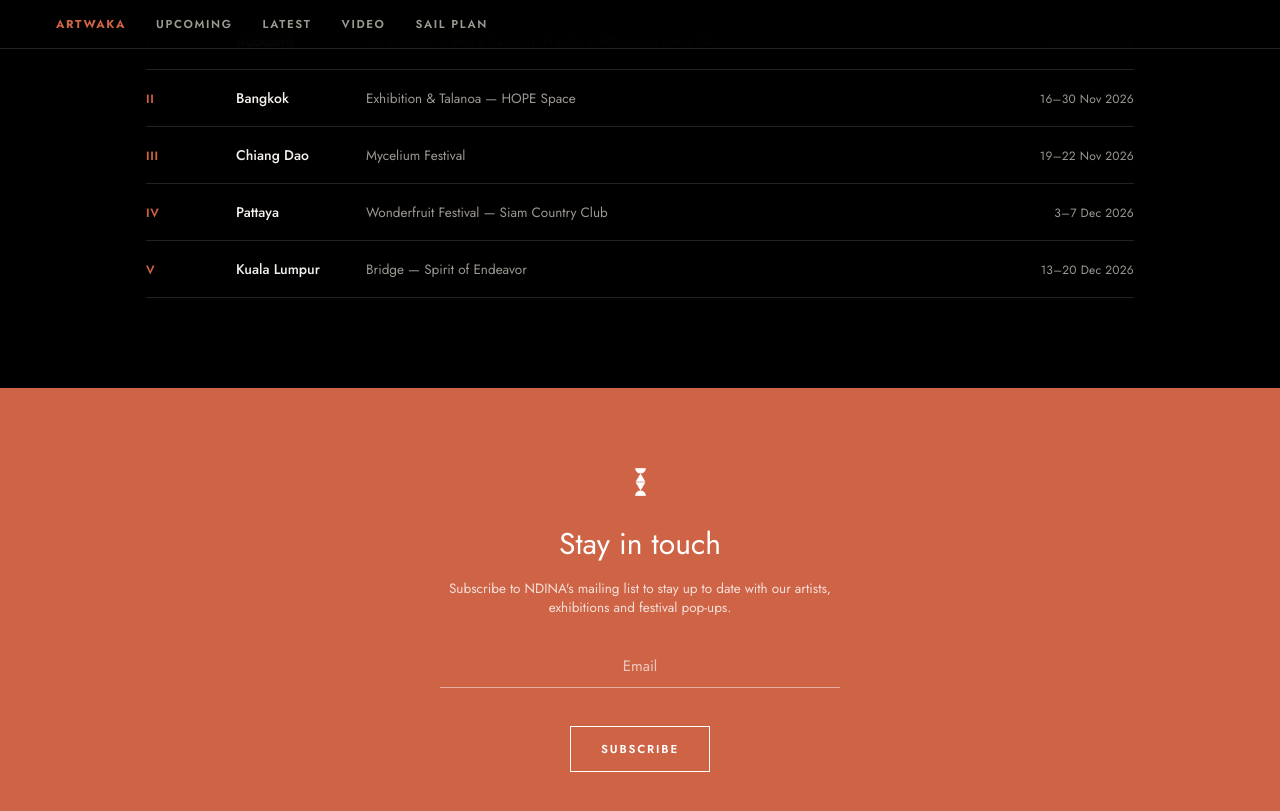
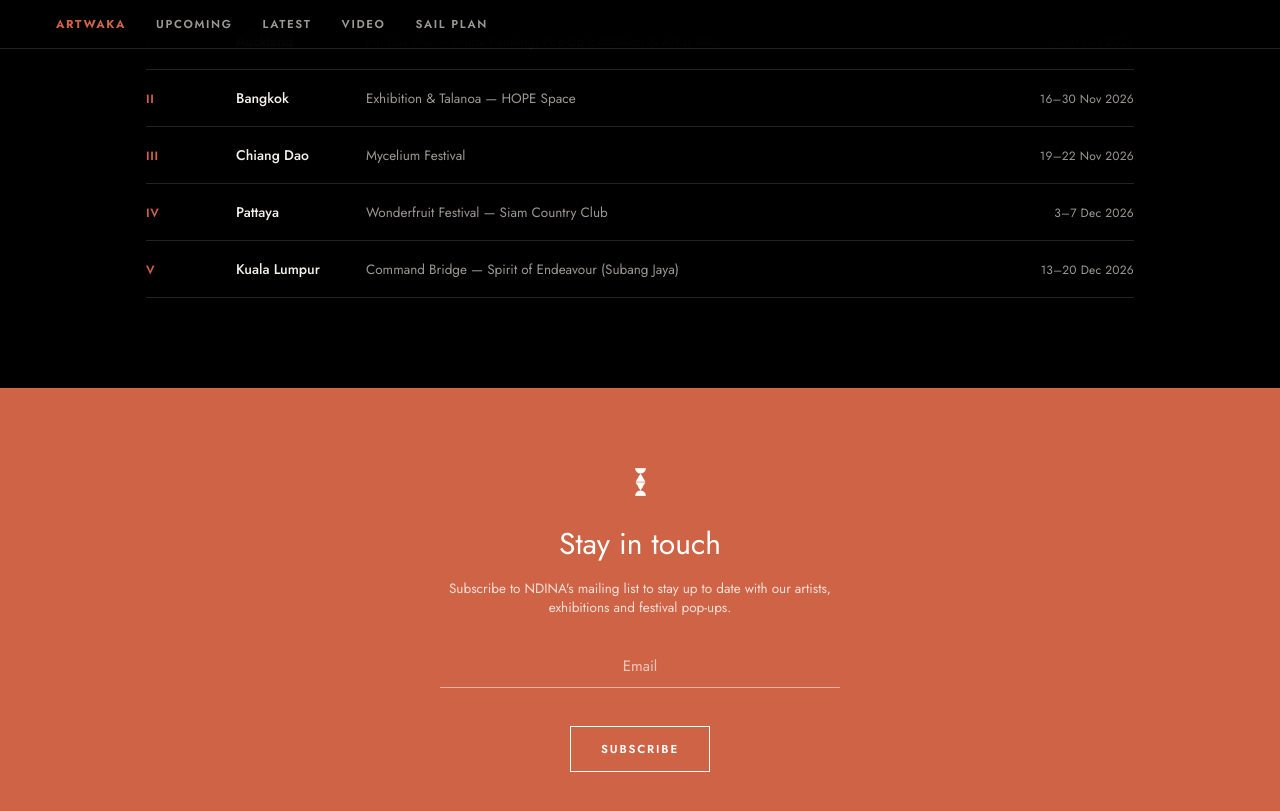
Before and after one commit to chaosjuggler/ndina-gallery, a Jekyll site: the page built from artwaka/index.html, in a window 1280 px wide and 900 px high, scrolled down 2555 px, cut to the strip 0-848 px from the top of the window. Shown: the top 811 px of the strip. Built offline with Jekyll 4.4.1, drawn with Linux system fonts in a browser that asks for light colours.

Commit message:
Artwaka sail plan: Kuala Lumpur leg title
Co-Authored-By: Claude Sonnet 5.5 <noreply@anthropic.com>
Claude-Session: https://claude.ai/code/session_014LEyL3mVddhJdoDVL2B2TB

```diff
--- a/artwaka/index.html
+++ b/artwaka/index.html
@@ -261,7 +261,7 @@ theme_default: dark
     <div class="index-row">
       <div class="idx-num">V</div>
       <div class="idx-city">Kuala Lumpur</div>
-      <div class="idx-title">Bridge — Spirit of Endeavor</div>
+      <div class="idx-title">Command Bridge — Spirit of Endeavour (Subang Jaya)</div>
       <div class="idx-date">13&ndash;20 Dec 2026</div>
     </div>
   </div>
```
